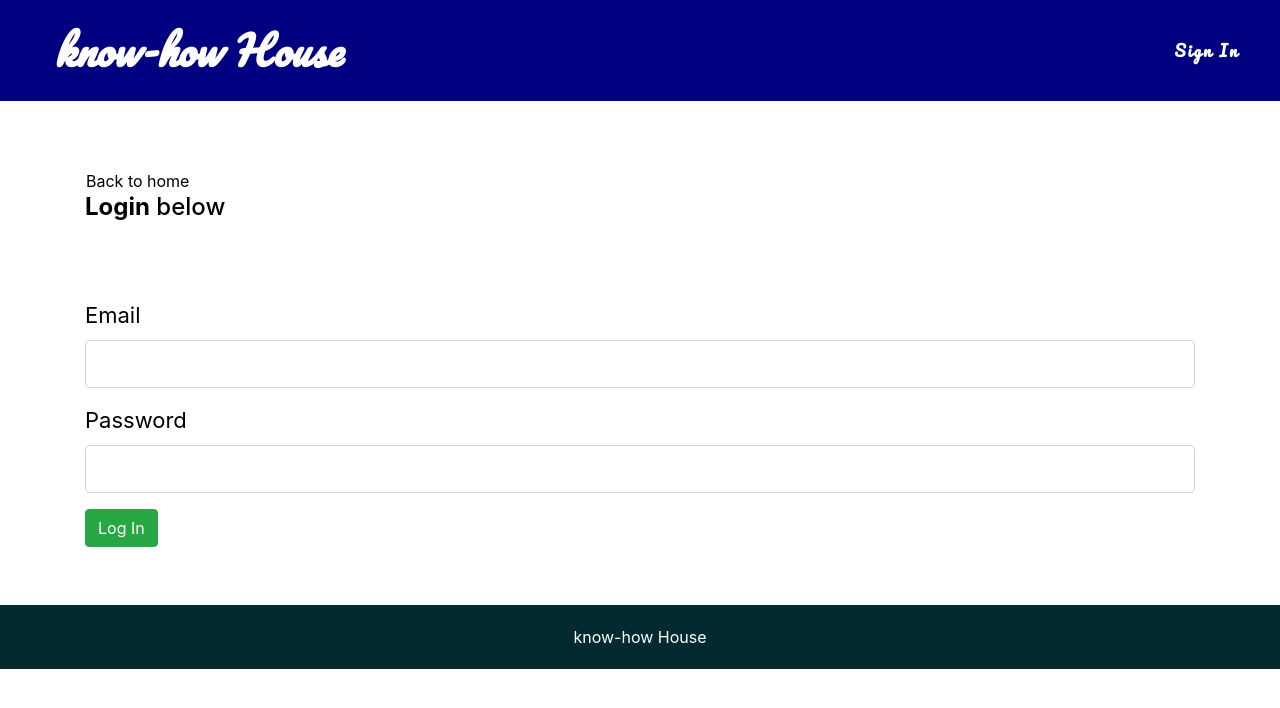
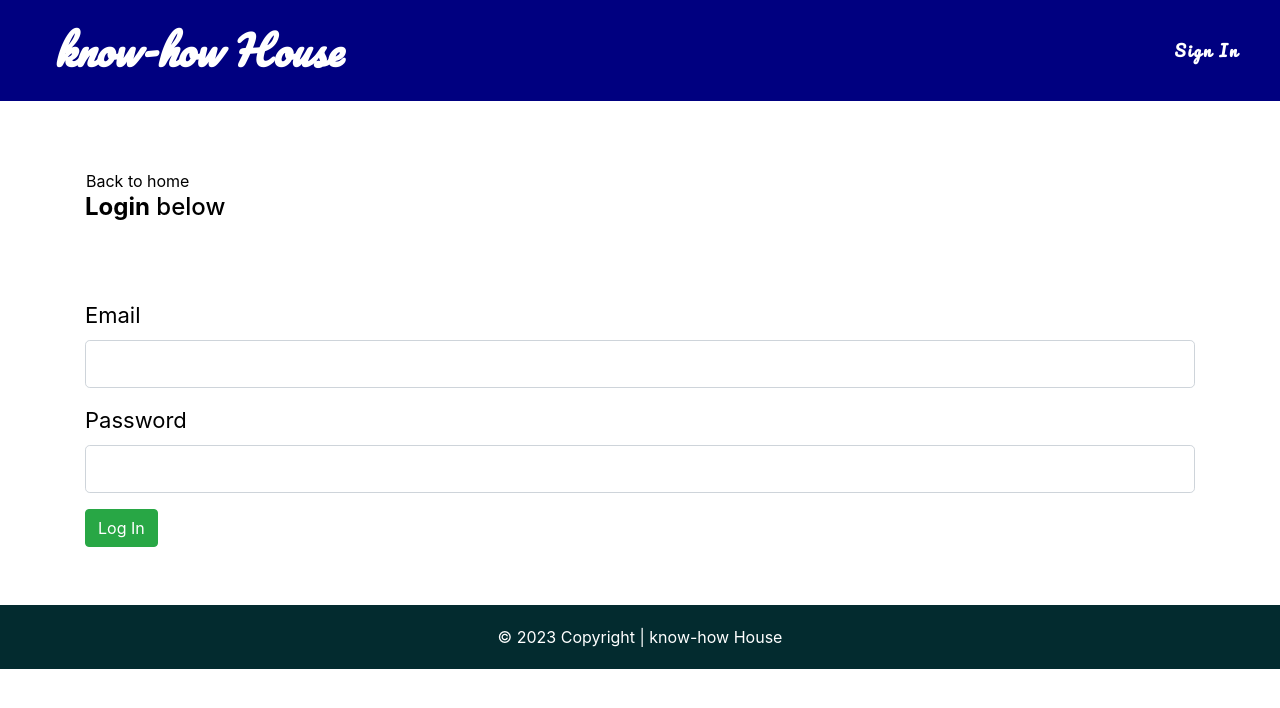
Before and after one commit to mayankworld/know_how_House, a React (Create React App) app in the folder client/: page /login in a window 1280 px wide. Shown: the top 708 px of the page. Built offline with nearby package versions, Linux system fonts and the light colour scheme.

Commit message:
for presentation

```diff
--- a/client/src/components/layout/Footer.js
+++ b/client/src/components/layout/Footer.js
@@ -7,7 +7,7 @@ class Footer extends Component{
 
         return(
             <footer>
-                <p className="text-center">know-how House</p>
+                <p className="text-center">© 2023 Copyright | know-how House</p>
             </footer>
         );
     }
```
